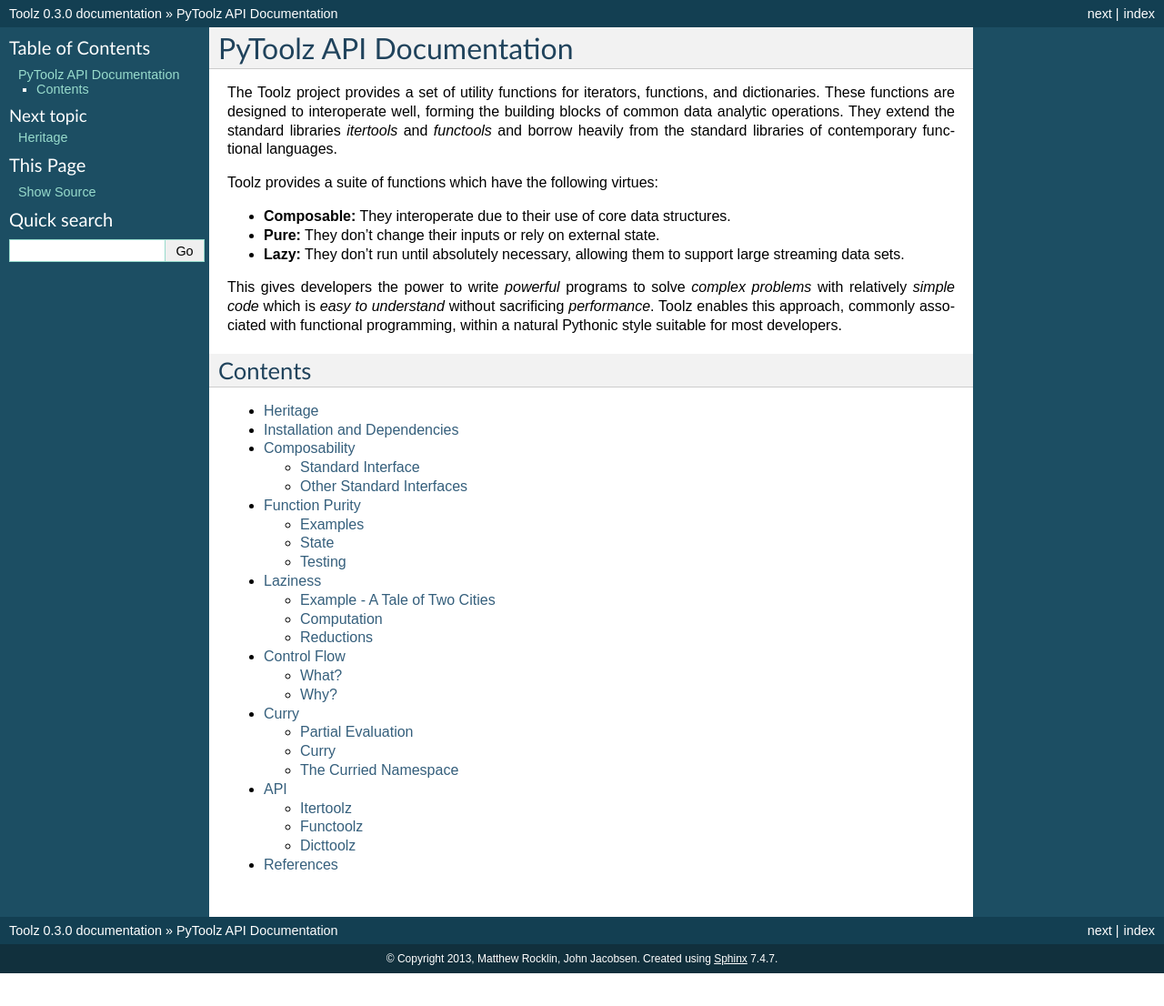
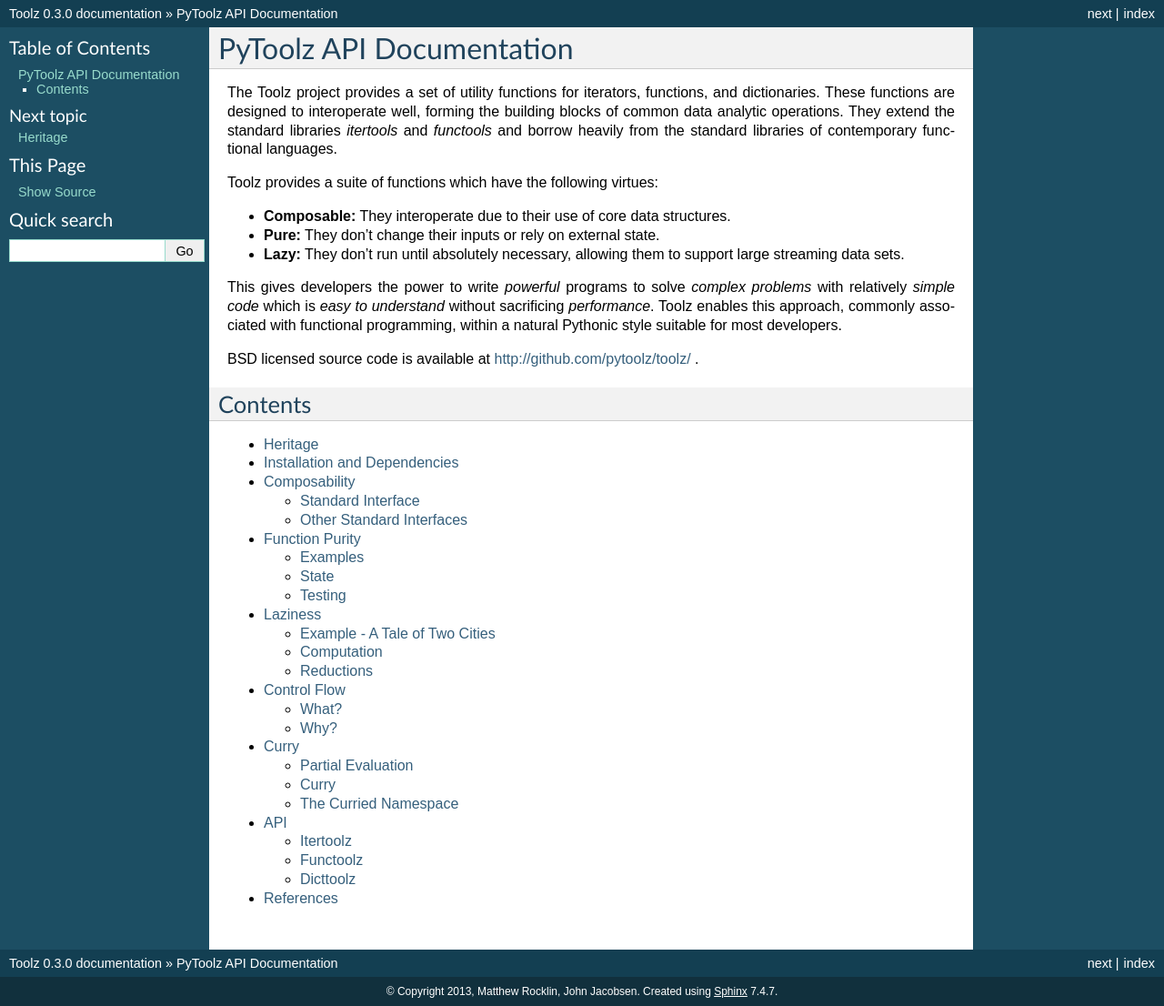
Before and after one commit to pytoolz/toolz, a Sphinx documentation site: the page built from doc/source/index.rst, in a window 1280 px wide. Shown: the whole page at 91% size. Built offline with Sphinx 7.4.7, drawn with Linux system fonts in a browser that asks for light colours; before the commit the page ends 1070 px from its top, so only the background shows below that.

Commit message:
add link to github from toolz main page
Fixes #55

Suggested by @eigenhombre

```diff
--- a/doc/source/index.rst
+++ b/doc/source/index.rst
@@ -19,6 +19,9 @@
 with functional programming, within a natural Pythonic style suitable for
 most developers.
 
+BSD licensed source code is available at http://github.com/pytoolz/toolz/ .
+
+
 Contents
 ^^^^^^^^
 
```
